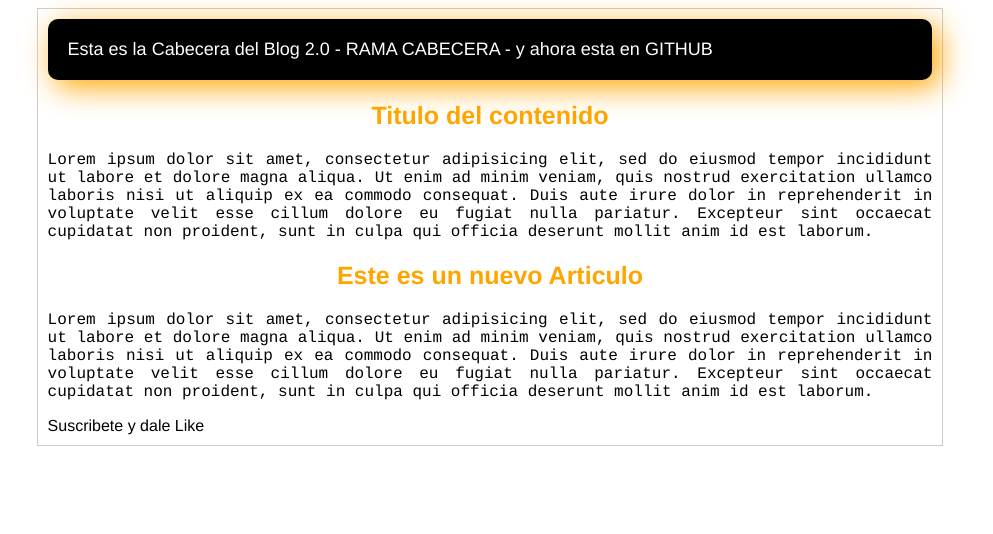
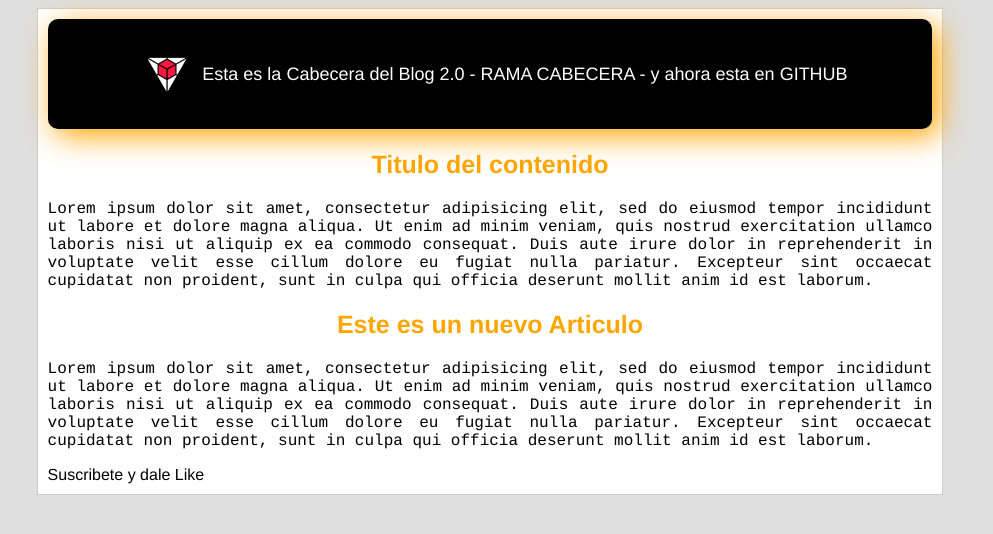
Before and after one commit to IgnacioRG7/cursoGitPlatzy, a plain HTML site: page index.html in a window 1280 px wide. Shown: the whole page, without its empty margins (150-1143 px from the left). Drawn offline with Linux system fonts and the light colour scheme.

Commit message:
agregando un logo y mejorando el header y el color de fondo del sitio

```diff
--- a/css/estilos.css
+++ b/css/estilos.css
@@ -1,6 +1,7 @@
 body{
 	font-family: 'Helvetica';
 	text-align: center;
+	background: #00000020;
 }
 .cabecera{
 	background-color: #000000;
@@ -9,6 +10,14 @@ body{
 	color: white;
 	font-size: 18px;
 	box-shadow: 7px 7px 30px orange;
+	display: flex;
+	flex-direction: row;
+	flex-wrap: wrap;
+	justify-content: center;
+	align-items: center;
+}
+.cabecera img{
+	width: 70px;
 }
 .container{
 	width: 70%;
@@ -16,6 +25,7 @@ body{
 	padding: 10px;
 	text-align: justify;
 	margin: 0 auto;
+	background: white;
 }
 .container h2{
 	text-align: center;
--- a/index.html
+++ b/index.html
@@ -7,6 +7,7 @@
 <body>
 	<div class="container">
 		<div class="cabecera">
+			<img src="images/logo.png">
 			Esta es la Cabecera del Blog 2.0 - RAMA CABECERA - y ahora esta en GITHUB
 		</div>
 		<div class="contenido">
```
Also changed, not shown: images/logo.png (added).
